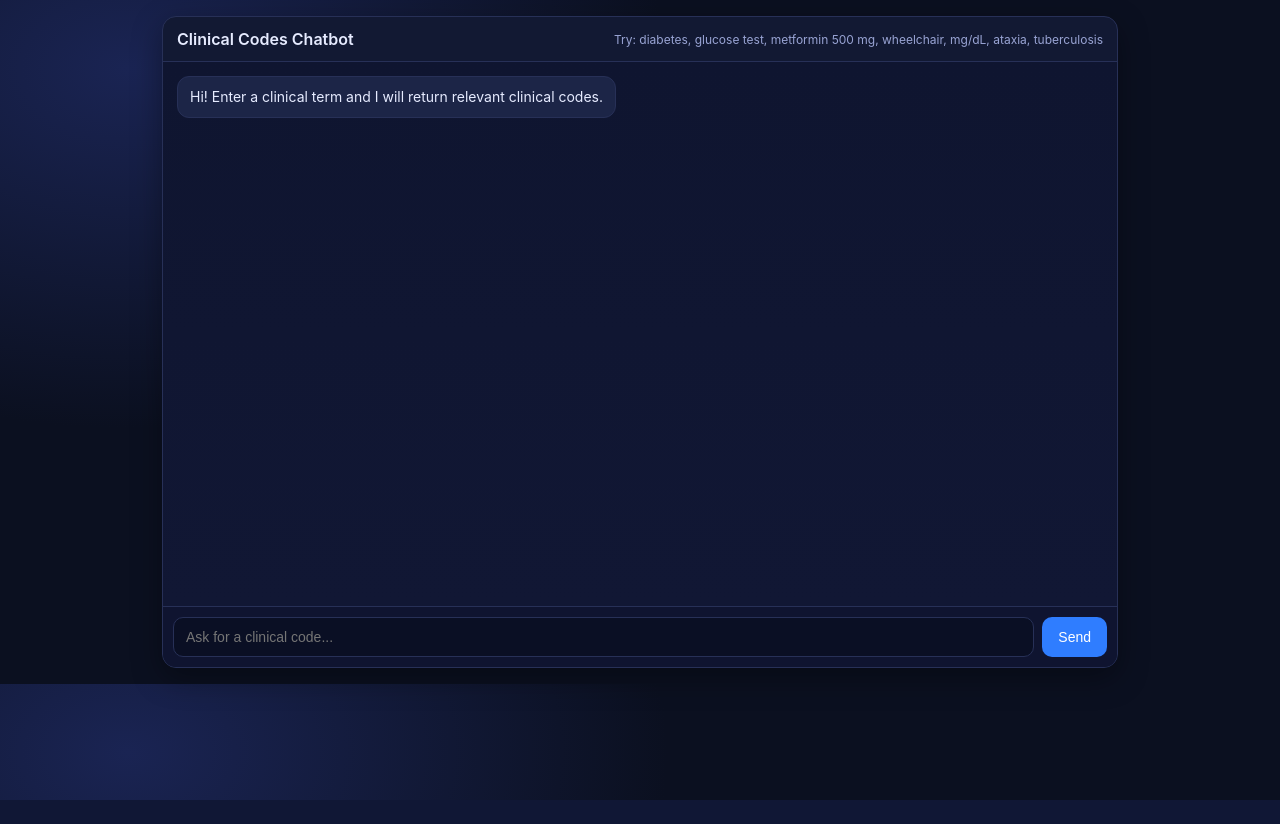
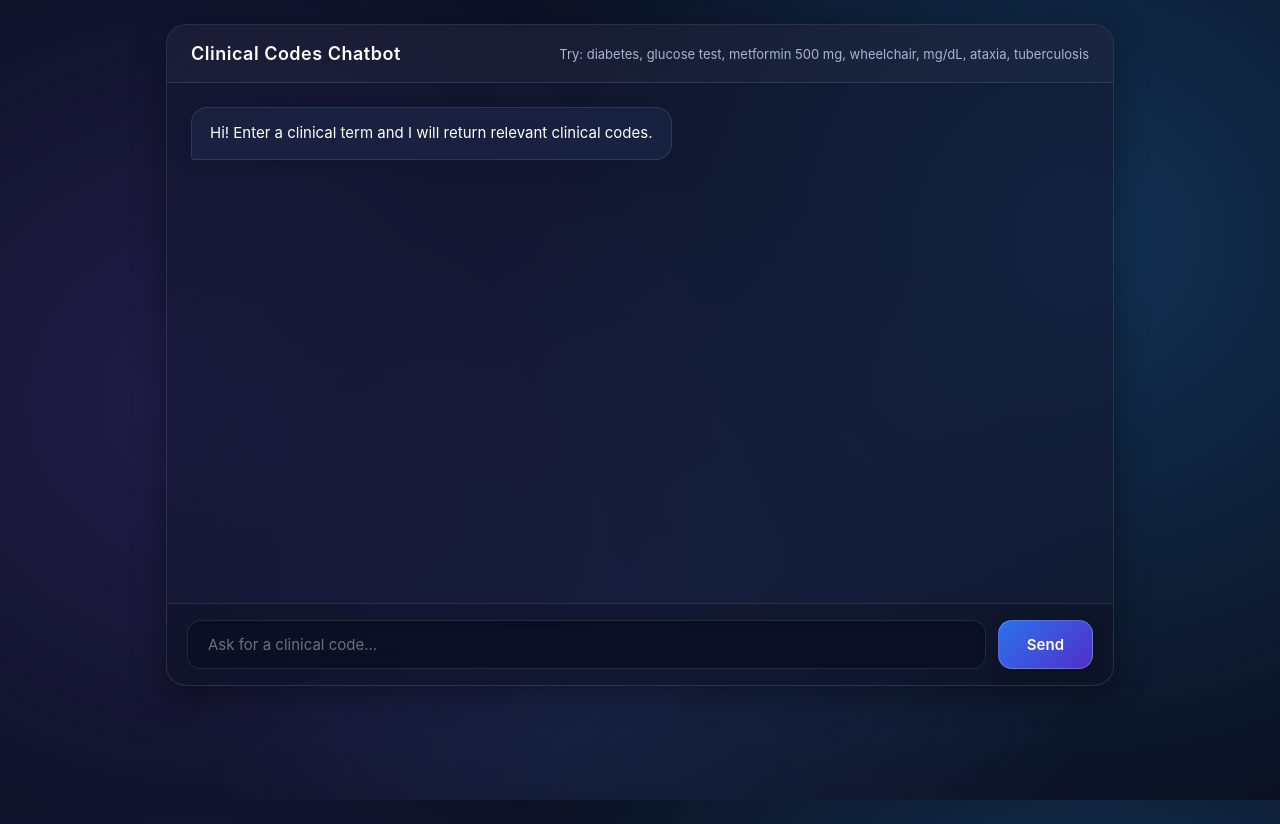
Before and after one commit to shivanip2419/clinical-codes-finder, a FastAPI app: page / in a window 1280 px wide. Before the commit the page ends 800 px from the top, so only its background shows below. Run offline with FastAPI, Linux system fonts and the light colour scheme.

Commit message:
Implement Phase 4: Premium Glassmorphism UI

```diff
--- a/app/static/chat.css
+++ b/app/static/chat.css
@@ -1,11 +1,15 @@
 :root {
-  --bg: #0b1020;
-  --panel: #121933;
-  --border: #273057;
-  --text: #e6ebff;
-  --muted: #99a4d4;
-  --user: #2563eb;
-  --bot: #1c2547;
+  --bg-gradient: radial-gradient(circle at 15% 50%, rgba(73, 50, 150, 0.35), transparent 50%),
+                 radial-gradient(circle at 85% 30%, rgba(30, 110, 180, 0.35), transparent 50%),
+                 radial-gradient(circle at 50% 80%, rgba(50, 80, 150, 0.3), transparent 50%),
+                 #0b1020;
+  --glass-bg: rgba(20, 25, 50, 0.55);
+  --glass-border: rgba(255, 255, 255, 0.1);
+  --glass-shadow: 0 8px 32px 0 rgba(0, 0, 0, 0.37);
+  --text: #ffffff;
+  --muted: #aab4d4;
+  --user: rgba(37, 99, 235, 0.7);
+  --bot: rgba(30, 40, 75, 0.6);
   --accent: #8ab4ff;
 }
 
@@ -15,122 +19,190 @@
 
 body {
   margin: 0;
-  background: radial-gradient(1200px 800px at 10% 10%, #1a2453 0%, var(--bg) 45%);
+  background: var(--bg-gradient);
+  background-attachment: fixed;
   color: var(--text);
-  font-family: Inter, Arial, sans-serif;
+  font-family: 'Inter', system-ui, -apple-system, sans-serif;
+  min-height: 100vh;
 }
 
 .wrap {
   max-width: 980px;
-  margin: 16px auto;
-  padding: 0 12px;
+  margin: 24px auto;
+  padding: 0 16px;
 }
 
 .chat-shell {
-  border: 1px solid var(--border);
-  background: var(--panel);
-  border-radius: 14px;
+  background: var(--glass-bg);
+  backdrop-filter: blur(16px);
+  -webkit-backdrop-filter: blur(16px);
+  border: 1px solid var(--glass-border);
+  border-radius: 20px;
   overflow: hidden;
-  box-shadow: 0 10px 30px rgba(0, 0, 0, 0.35);
+  box-shadow: var(--glass-shadow);
+  display: flex;
+  flex-direction: column;
 }
 
 .topbar {
-  padding: 12px 14px;
-  border-bottom: 1px solid var(--border);
+  padding: 18px 24px;
+  border-bottom: 1px solid var(--glass-border);
   display: flex;
   align-items: center;
   justify-content: space-between;
+  background: rgba(255, 255, 255, 0.03);
 }
 
 .title {
-  font-size: 16px;
+  font-size: 18px;
   font-weight: 600;
+  letter-spacing: 0.5px;
 }
 
 .hint {
-  font-size: 12px;
+  font-size: 13px;
   color: var(--muted);
 }
 
 .messages {
-  height: 68vh;
+  height: 65vh;
   overflow-y: auto;
-  padding: 14px;
+  padding: 24px;
   display: flex;
   flex-direction: column;
-  gap: 10px;
-  background: linear-gradient(180deg, #0f1530 0%, #111734 100%);
+  gap: 16px;
+  background: transparent;
+}
+
+/* Custom Scrollbar for premium feel */
+.messages::-webkit-scrollbar {
+  width: 8px;
+}
+.messages::-webkit-scrollbar-track {
+  background: transparent;
+}
+.messages::-webkit-scrollbar-thumb {
+  background: rgba(255, 255, 255, 0.2);
+  border-radius: 4px;
+}
+.messages::-webkit-scrollbar-thumb:hover {
+  background: rgba(255, 255, 255, 0.3);
 }
 
 .bubble {
-  max-width: 86%;
-  border-radius: 12px;
-  padding: 10px 12px;
-  line-height: 1.4;
-  font-size: 14px;
-  border: 1px solid transparent;
+  max-width: 85%;
+  border-radius: 16px;
+  padding: 14px 18px;
+  line-height: 1.5;
+  font-size: 15px;
   white-space: pre-wrap;
+  backdrop-filter: blur(8px);
+  -webkit-backdrop-filter: blur(8px);
+  border: 1px solid var(--glass-border);
+  box-shadow: 0 4px 16px rgba(0, 0, 0, 0.1);
+  animation: fadeIn 0.3s ease-out;
+}
+
+@keyframes fadeIn {
+  from { opacity: 0; transform: translateY(10px); }
+  to { opacity: 1; transform: translateY(0); }
 }
 
 .user {
   margin-left: auto;
   background: var(--user);
-  color: #fff;
+  border-bottom-right-radius: 4px;
 }
 
 .assistant {
   margin-right: auto;
   background: var(--bot);
-  border-color: var(--border);
+  border-bottom-left-radius: 4px;
 }
 
 .assistant .summary {
-  color: #d7e3ff;
-  margin-bottom: 8px;
+  color: #e6ebff;
+  margin-bottom: 12px;
 }
 
 .assistant .meta {
   color: var(--muted);
   font-size: 12px;
-  margin: 6px 0;
+  margin: 10px 0;
+  display: inline-block;
+  background: rgba(0, 0, 0, 0.25);
+  padding: 6px 10px;
+  border-radius: 6px;
+  border: 1px solid rgba(255, 255, 255, 0.05);
 }
 
 .assistant code {
   color: var(--accent);
-  font-family: ui-monospace, SFMono-Regular, Menlo, monospace;
+  font-family: ui-monospace, SFMono-Regular, Menlo, Monaco, monospace;
 }
 
 .composer {
-  border-top: 1px solid var(--border);
-  padding: 10px;
+  border-top: 1px solid var(--glass-border);
+  padding: 16px 20px;
   display: flex;
-  gap: 8px;
-  background: #0f1430;
+  gap: 12px;
+  background: rgba(0, 0, 0, 0.15);
 }
 
-input,
-button {
-  border-radius: 10px;
-  border: 1px solid var(--border);
-  font-size: 14px;
+input, button {
+  font-family: inherit;
+  font-size: 15px;
+  outline: none;
 }
 
 input {
   flex: 1;
-  padding: 11px 12px;
+  padding: 14px 20px;
+  border-radius: 14px;
+  border: 1px solid var(--glass-border);
   color: var(--text);
-  background: #0a0f24;
+  background: rgba(10, 15, 36, 0.6);
+  backdrop-filter: blur(10px);
+  -webkit-backdrop-filter: blur(10px);
+  box-shadow: inset 0 2px 6px rgba(0, 0, 0, 0.2);
+  transition: all 0.3s ease;
+}
+
+input:focus {
+  border-color: rgba(255, 255, 255, 0.4);
+  background: rgba(10, 15, 36, 0.8);
+}
+
+input::placeholder {
+  color: rgba(255, 255, 255, 0.4);
 }
 
 button {
-  padding: 0 16px;
-  background: #2f7dff;
-  color: #fff;
+  padding: 0 28px;
+  border-radius: 14px;
+  background: linear-gradient(135deg, rgba(47, 125, 255, 0.9), rgba(90, 50, 220, 0.9));
+  color: #ffffff;
+  font-weight: 600;
   cursor: pointer;
-  border: none;
+  border: 1px solid rgba(255, 255, 255, 0.2);
+  box-shadow: 0 4px 15px rgba(0, 0, 0, 0.2);
+  transition: all 0.3s ease;
+}
+
+button:hover:not(:disabled) {
+  transform: translateY(-2px);
+  box-shadow: 0 6px 20px rgba(47, 125, 255, 0.4);
+  background: linear-gradient(135deg, rgba(67, 145, 255, 1), rgba(110, 70, 240, 1));
+}
+
+button:active:not(:disabled) {
+  transform: translateY(0);
 }
 
 button:disabled {
-  opacity: 0.7;
+  background: rgba(255, 255, 255, 0.05);
+  color: rgba(255, 255, 255, 0.2);
   cursor: not-allowed;
+  box-shadow: none;
+  border-color: rgba(255, 255, 255, 0.05);
 }
```
